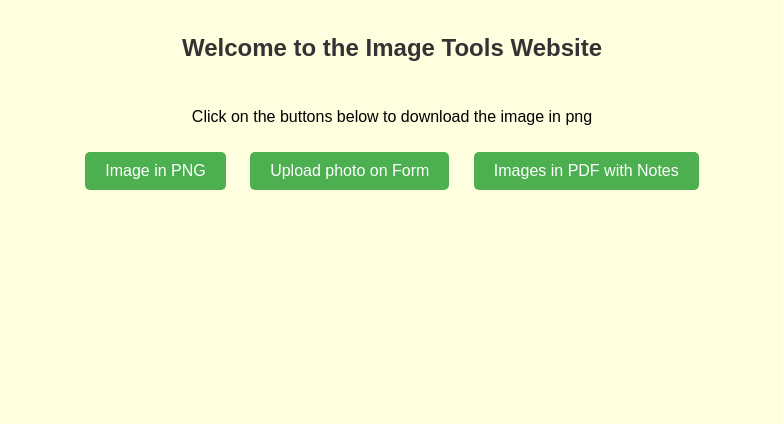
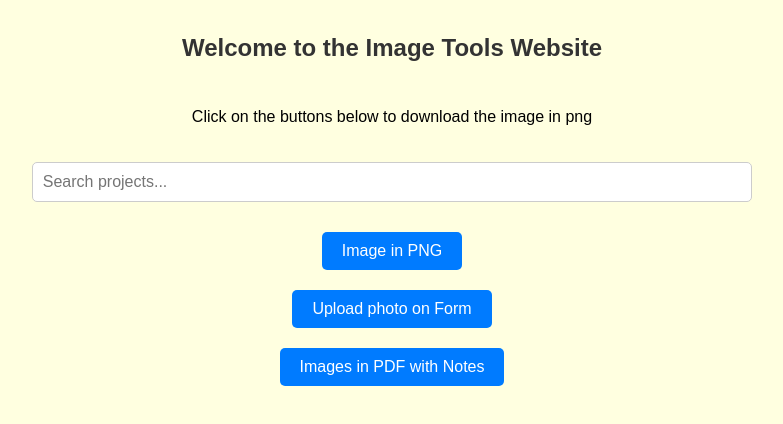
Before and after one commit to Vedprakash3/Image-Tools.github.io, a plain HTML site: page index.html in a window 1280 px wide. Shown: the whole page, without its empty margins (248-1031 px from the left). Drawn offline with Linux system fonts and the light colour scheme.

Commit message:
Add files via upload

```diff
--- a/index.html
+++ b/index.html
@@ -3,46 +3,87 @@
 <head>
     <meta charset="UTF-8">
     <meta name="viewport" content="width=device-width, initial-scale=1.0">
-    <title>Redirect to Image Tools</title>
+    <title>Welcome to My Projects Website</title>
     <style>
         body {
             font-family: Arial, sans-serif;
             text-align: center;
             padding: 50px;
-            background-color: #FFFFE0; /* Light yellow background */
+            background-color: #FFFFE0;
         }
         h1 {
             color: #333;
-            position: relative; /* Enable positioning */
-            top: -40px; /* Move the heading slightly down */
-            font-size: 24px; /* Smaller font size */
+            position: relative;
+            top: -40px;
+            font-size: 24px;
         }
         p {
-            margin-top: -10px; /* Move text closer to the h1 */
-            font-size: 16px; /* Original font size for the paragraph */
+            margin-top: -10px;
+            font-size: 16px;
         }
+
+        /* Search Bar */
+        #searchBar {
+            width: 60%;
+            padding: 10px;
+            font-size: 16px;
+            margin: 20px 0;
+            border-radius: 5px;
+            border: 1px solid #ccc;
+        }
+
         .btn {
-            background-color: #4CAF50;
+            background-color: #007bff;
             color: white;
-            padding: 10px 20px;  /* Reduced padding */
-            font-size: 16px;  /* Font size for buttons */
+            padding: 10px 20px;
+            font-size: 16px;
             margin: 10px;
             border: none;
             cursor: pointer;
             border-radius: 5px;
+
         }
+
         .btn:hover {
-            background-color: #45a049;
+            background-color: #0056b3;
+        }
+
+        .btn-container {
+            display: flex;
+            flex-direction: column;
+            align-items: center;
         }
     </style>
 </head>
 <body>
-    <h1>Welcome to the Image Tools Website</h1>
-    <p>Click on the buttons below to download the image in png </p>
 
+<h1>Welcome to the Image Tools Website</h1>
+<p>Click on the buttons below to download the image in png</p>
+
+<!-- Search Bar -->
+<input type="text" id="searchBar" placeholder="Search projects..." onkeyup="searchProjects()">
+
+<div class="btn-container" id="projectList">
     <button class="btn" onclick="window.open('https://vedprakash3.github.io/Image-In-PNG.github.io/', '_blank')">Image in PNG</button>
     <button class="btn" onclick="window.open('https://vedprakash3.github.io/Photo-On-Form.github.io/', '_blank')">Upload photo on Form</button>
     <button class="btn" onclick="window.open('https://vedprakash3.github.io/Images-In-PDF-With-Notes.github.io/', '_blank')">Images in PDF with Notes</button>
+</div>
+
+<script>
+    function searchProjects() {
+        let input = document.getElementById("searchBar").value.toLowerCase();
+        let buttons = document.getElementById("projectList").getElementsByTagName("button");
+
+        for (let i = 0; i < buttons.length; i++) {
+            let text = buttons[i].innerText.toLowerCase();
+            if (text.includes(input)) {
+                buttons[i].style.display = "block";
+            } else {
+                buttons[i].style.display = "none";
+            }
+        }
+    }
+</script>
 
 </body>
 </html>
```
